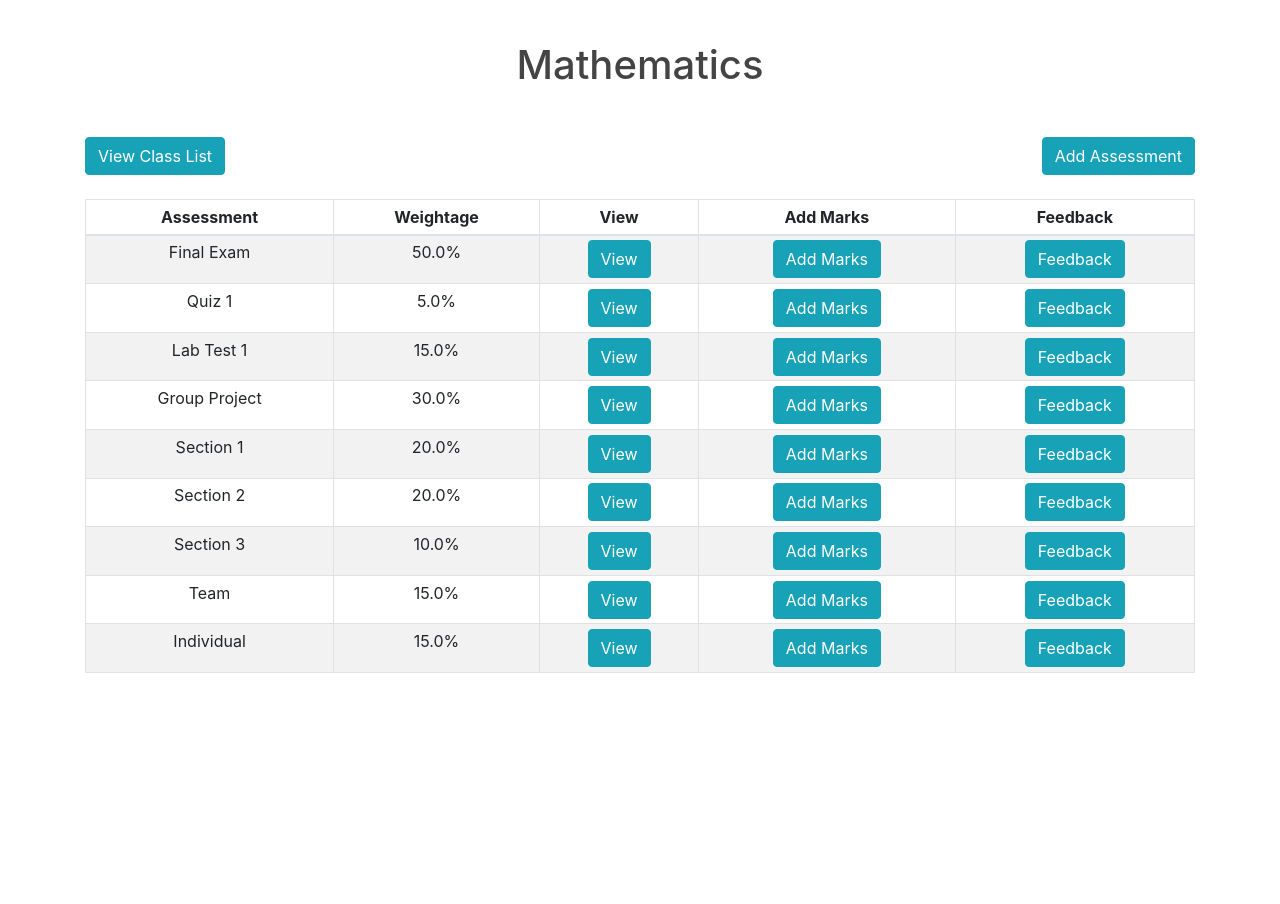
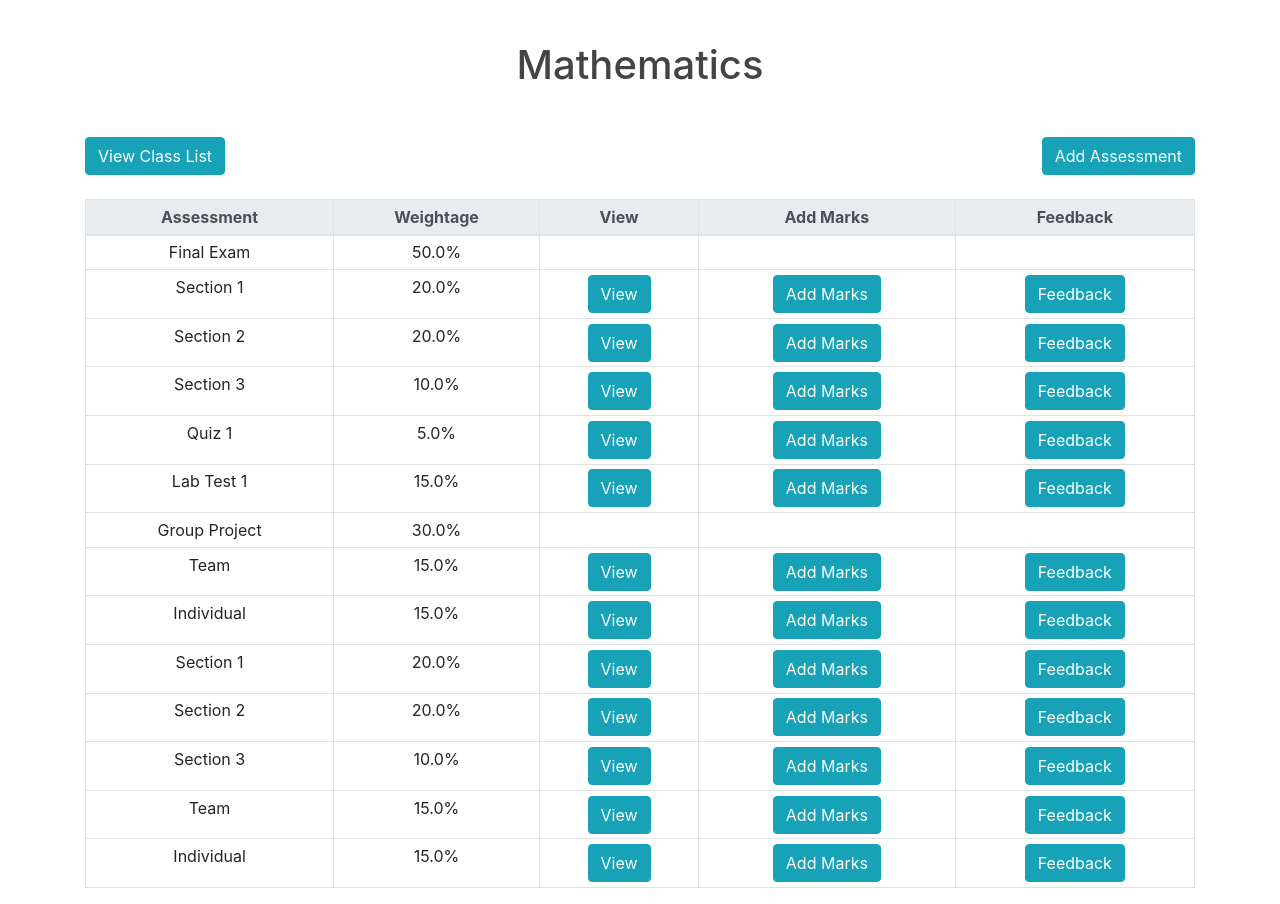
Before and after one commit to unluckyvevo/IT2201-Project, a Flask app: template readbit/templates/manage_module.html in a window 1280 px wide. Shown: the part 63-967 px from the top of the page. Before the commit the page ends 736 px from the top, so only its background shows below. Run offline with Flask 2, Linux system fonts and the light colour scheme; the template is opened without the code that fills it: values that come from a table or form of the project are taken from there, others are empty; data comes from the database, SQL or seed files in the repository; both versions use the stored data as it was after the commit; some libraries are stand-ins or nearby versions.

Commit message:
Update component display

```diff
--- a/readbit/templates/manage_module.html
+++ b/readbit/templates/manage_module.html
@@ -42,8 +42,8 @@
         </div>
         </div>
 
-        <table id="class_list_table" class="table table-striped table-bordered table-sm mt-1 ml-0 mt-4" width="100%">
-          <thead>
+        <table id="class_list_table" class="table table-bordered table-sm mt-1 ml-0 mt-4" width="100%">
+          <thead class="thead-light">
             <tr class="text-center">
               <th class="th-sm">Assessment</th>
               <th class="th-sm">Weightage</th>
@@ -58,9 +58,24 @@
                 <tr class="text-center">
                     <td>{{ comp.name }}</td>
                     <td>{{ comp.weightage }}%</td>
-                    <td><a href="{{ url_for('view_component_scores') }}" class="btn btn-info">View</a></td>
-                    <td><button id="add_student_btn" type="button" class="btn btn-info" data-toggle="modal" data-target="#add_assessment_modal">Add Marks</button></td>
-                    <td><a href="{{ url_for('manage_feedback') }}" class="btn btn-info">Feedback</a></td>
+                    {% if comp.sub_comp_list %}
+                        <td></td>
+                        <td></td>
+                        <td></td>
+                        {% for sub in comp.sub_comp_list %}
+                             <tr class="text-center">
+                                <td>{{ sub.name }}</td>
+                                <td>{{ sub.weightage }}%</td>
+                                <td><a href="{{ url_for('view_component_scores') }}" class="btn btn-info">View</a></td>
+                                <td><button id="add_student_btn" type="button" class="btn btn-info" data-toggle="modal" data-target="#add_assessment_modal">Add Marks</button></td>
+                                <td><a href="{{ url_for('manage_feedback') }}" class="btn btn-info">Feedback</a></td>
+                            </tr>
+                        {% endfor %}
+                    {% else %}
+                        <td><a href="{{ url_for('view_component_scores') }}" class="btn btn-info">View</a></td>
+                        <td><button id="add_student_btn" type="button" class="btn btn-info" data-toggle="modal" data-target="#add_assessment_modal">Add Marks</button></td>
+                        <td><a href="{{ url_for('manage_feedback') }}" class="btn btn-info">Feedback</a></td>
+                    {% endif %}
                 </tr>
             {% endfor %}
           </tbody>
```
Also changed, not shown: readbit/routes.py (+1 -6 lines), readbit/database.db.
